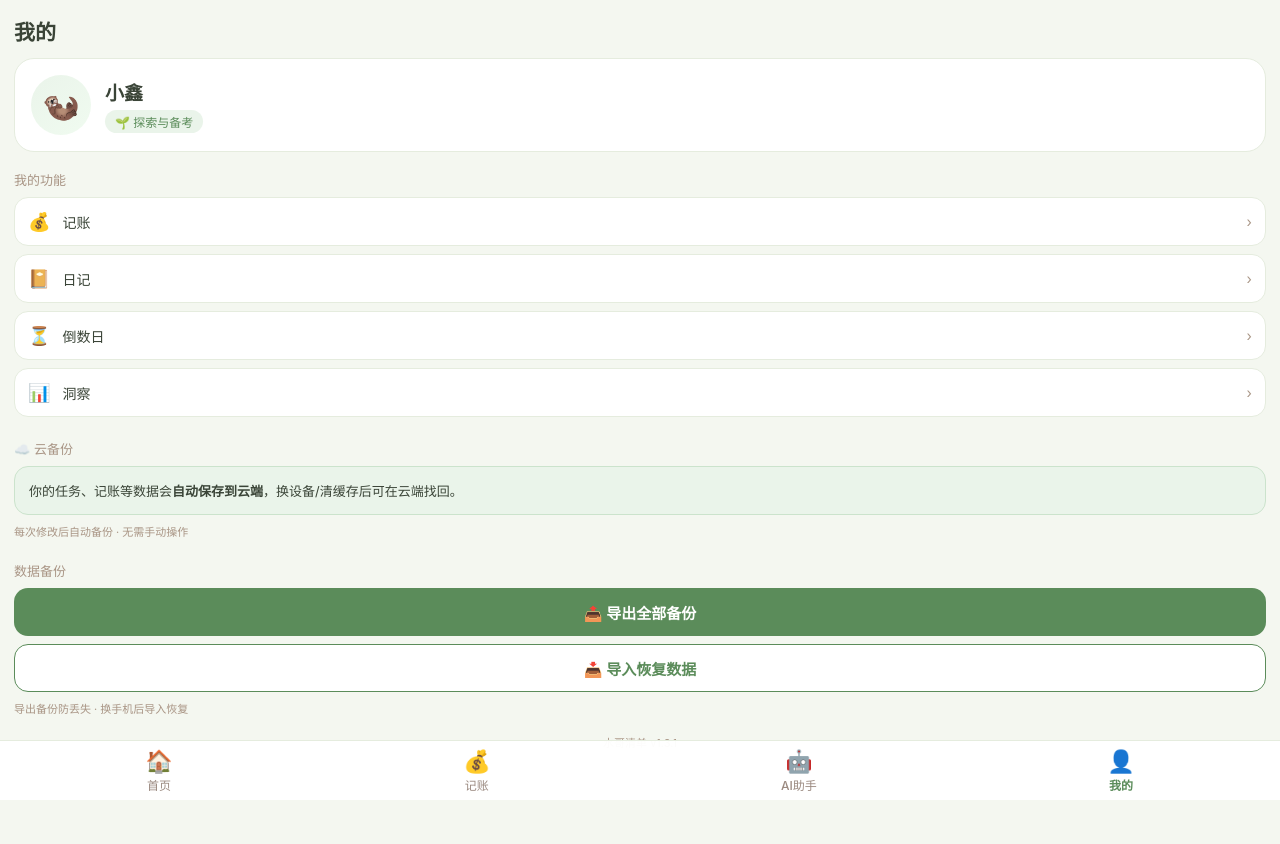
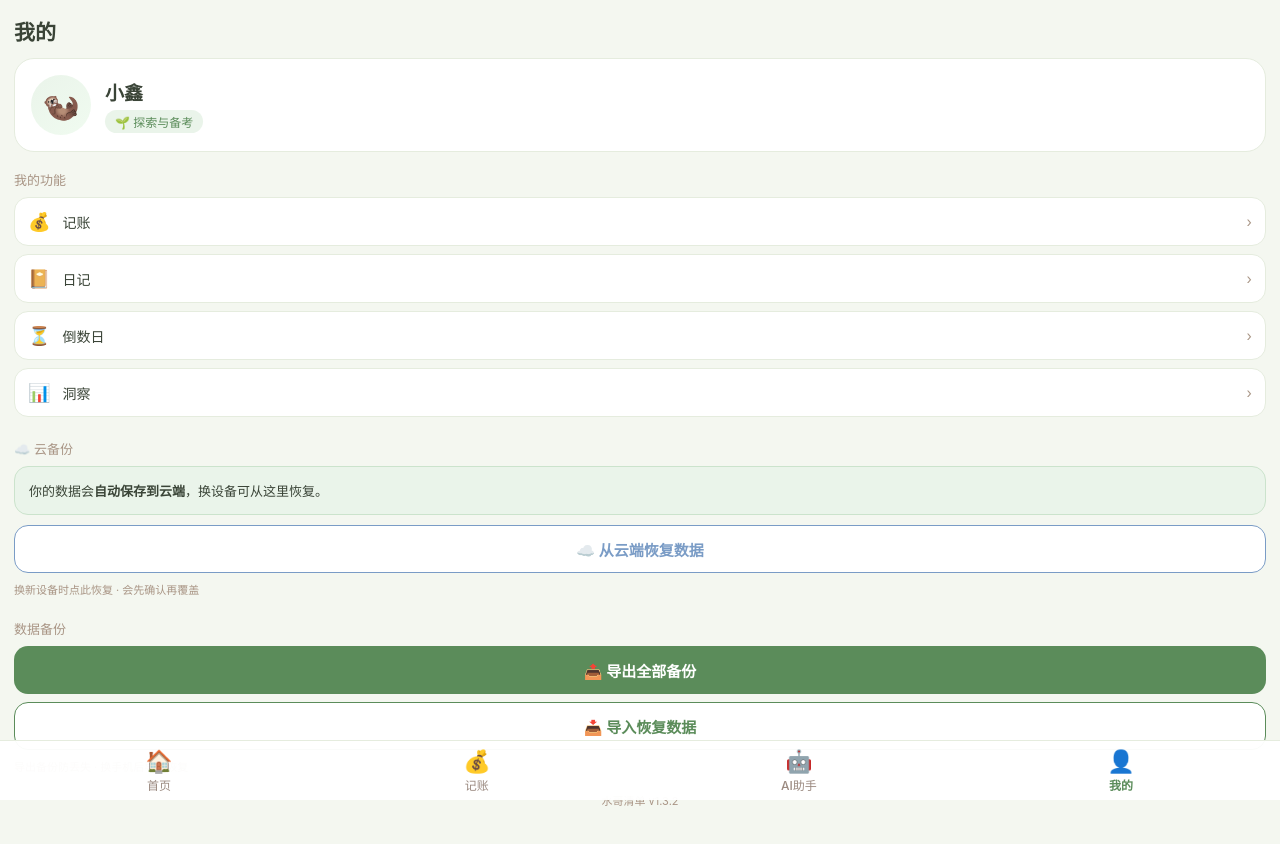
Before and after one commit to 01769754yyk-ai/shuige-app, a Next.js app: page /profile in a window 1280 px wide. Shown: the top 844 px of the page. Built offline with nearby package versions, Linux system fonts and the light colour scheme.

Commit message:
safe cloud restore button

```diff
--- a/src/app/profile/page.tsx
+++ b/src/app/profile/page.tsx
@@ -3,6 +3,8 @@ import { useEffect, useRef, useState } from 'react';
 const NAME_KEY = 'shuige:name';
 const COUNT_KEY = 'countdown_v1';
 const ALL_KEYS = ['tasks_v1', 'money_v1', 'diary_v1', 'countdown_v1', 'branches_v1', 'shuige:name', 'shuige:city'];
+const SUPABASE_URL = 'https://pxxasqqitngbskfxbobt.supabase.co';
+const SUPABASE_KEY = 'eyJhbGciOiJIUzI1NiIsInR5cCI6IkpXVCJ9.eyJpc3MiOiJzdXBhYmFzZSIsInJlZiI6InB4eGFzcXFpdG5nYnNrZnhib2J0Iiwicm9sZSI6ImFub24iLCJpYXQiOjE3ODY5NTY4NjYsImV4cCI6MjEwMjUzMjg2Nn0.-enHkG_nT5BAQAzp4RExrBmULYAVoiS5DpjfWP4mF7o';
 function get(k: string) { if (typeof window === 'undefined') return null; try { const r = localStorage.getItem(k); return r ? JSON.parse(r) : null } catch { return null } }
 function NavBar({ active }: { active: string }) {
   const items = [['home', '首页', '/'], ['money', '记账', '/money'], ['ai', 'AI助手', '/ai'], ['profile', '我的', '/profile']];
@@ -16,6 +18,7 @@ export default function Profile() {
   const [name, setName] = useState('小鑫');
   const [counts, setCounts] = useState<any[]>([]);
   const [msg, setMsg] = useState('');
+  const [cloudMsg, setCloudMsg] = useState('');
   const fileRef = useRef<HTMLInputElement>(null);
 
   useEffect(() => {
@@ -45,6 +48,21 @@ export default function Profile() {
       } catch (e) { alert('导入失败：文件不是有效的备份'); }
     };
     reader.readAsText(file);
+  };
+
+  const cloudName = 'default';
+  const downloadCloud = async () => {
+    if (!confirm('⚠️ 确定从云端恢复数据吗？\n这会把云端数据覆盖到当前设备，当前设备上云端没有的新数据可能丢失。\n建议先导出备份。')) return;
+    setCloudMsg('⏳ 下载中…');
+    try {
+      const rows = await fetch(SUPABASE_URL + '/rest/v1/user_data?name=eq.' + encodeURIComponent(cloudName) + '&select=data', { headers: { 'apikey': SUPABASE_KEY, 'Authorization': 'Bearer ' + SUPABASE_KEY } }).then(r => r.json());
+      if (!rows || !rows[0] || !rows[0].data) { setCloudMsg('ℹ️ 云端暂无数据'); setTimeout(() => setCloudMsg(''), 3000); return; }
+      const data = JSON.parse(rows[0].data);
+      ALL_KEYS.forEach(k => { if (data[k] !== undefined) { try { localStorage.setItem(k, typeof data[k] === 'string' ? data[k] : JSON.stringify(data[k])); } catch { } } });
+      setCloudMsg('✅ 已从云端恢复，请刷新页面'); setTimeout(() => { window.location.reload(); }, 1200);
+    } catch (e: any) {
+      setCloudMsg('❌ 下载失败：' + String(e && e.message || e)); setTimeout(() => setCloudMsg(''), 4000);
+    }
   };
 
   const entries = [['💰', '记账', '/money'], ['📔', '日记', '/diary'], ['⏳', '倒数日', '/countdown'], ['📊', '洞察', '/insights']];
@@ -82,8 +100,10 @@ export default function Profile() {
 
       <div style={{ marginTop: 22 }}>
         <div style={{ fontSize: 13, color: '#A99585', marginBottom: 8 }}>☁️ 云备份</div>
-        <div style={{ background: '#EAF4EA', border: '1px solid #CBE3CC', borderRadius: 14, padding: 14, fontSize: 13, color: '#3A4437' }}>你的任务、记账等数据会<strong>自动保存到云端</strong>，换设备/清缓存后可在云端找回。</div>
-        <div style={{ fontSize: 11, color: '#A99585', marginTop: 8 }}>每次修改后自动备份 · 无需手动操作</div>
+        <div style={{ background: '#EAF4EA', border: '1px solid #CBE3CC', borderRadius: 14, padding: 14, fontSize: 13, color: '#3A4437' }}>你的数据会<strong>自动保存到云端</strong>，换设备可从这里恢复。</div>
+        <button onPointerUp={downloadCloud} style={{ marginTop: 10, width: '100%', height: 48, borderRadius: 14, border: '1.5px solid #7A9CC6', background: '#fff', color: '#7A9CC6', fontSize: 15, fontWeight: 700 }}>☁️ 从云端恢复数据</button>
+        {cloudMsg && <div style={{ textAlign: 'center', color: '#5B8C5A', fontSize: 13, marginTop: 10 }}>{cloudMsg}</div>}
+        <div style={{ fontSize: 11, color: '#A99585', marginTop: 8 }}>换新设备时点此恢复 · 会先确认再覆盖</div>
       </div>
 
       <div style={{ marginTop: 22 }}>
@@ -95,7 +115,7 @@ export default function Profile() {
         <div style={{ fontSize: 11, color: '#A99585', marginTop: 8 }}>导出备份防丢失 · 换手机后导入恢复</div>
       </div>
 
-      <div style={{ textAlign: 'center', color: '#A99585', fontSize: 11, marginTop: 18 }}>水哥清单 v1.3.1</div>
+      <div style={{ textAlign: 'center', color: '#A99585', fontSize: 11, marginTop: 18 }}>水哥清单 v1.3.2</div>
       <NavBar active="profile" />
     </div>
   );
```
